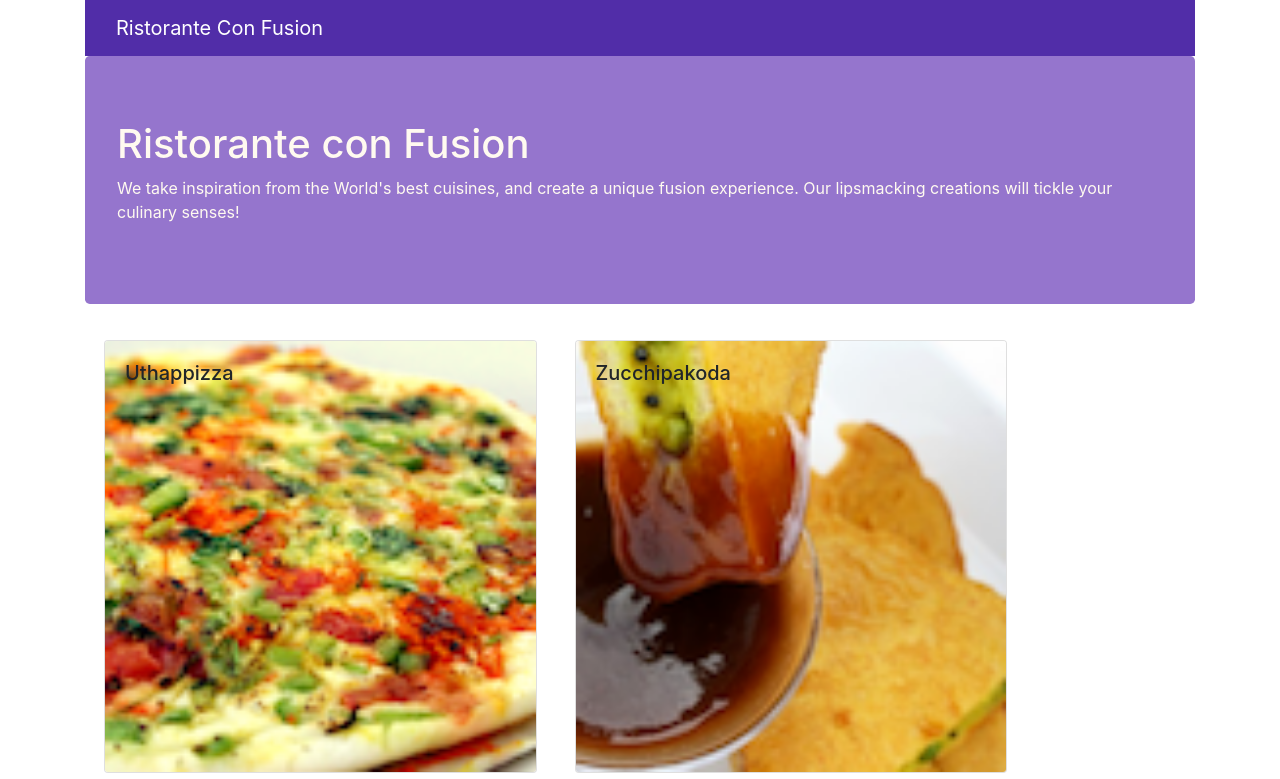
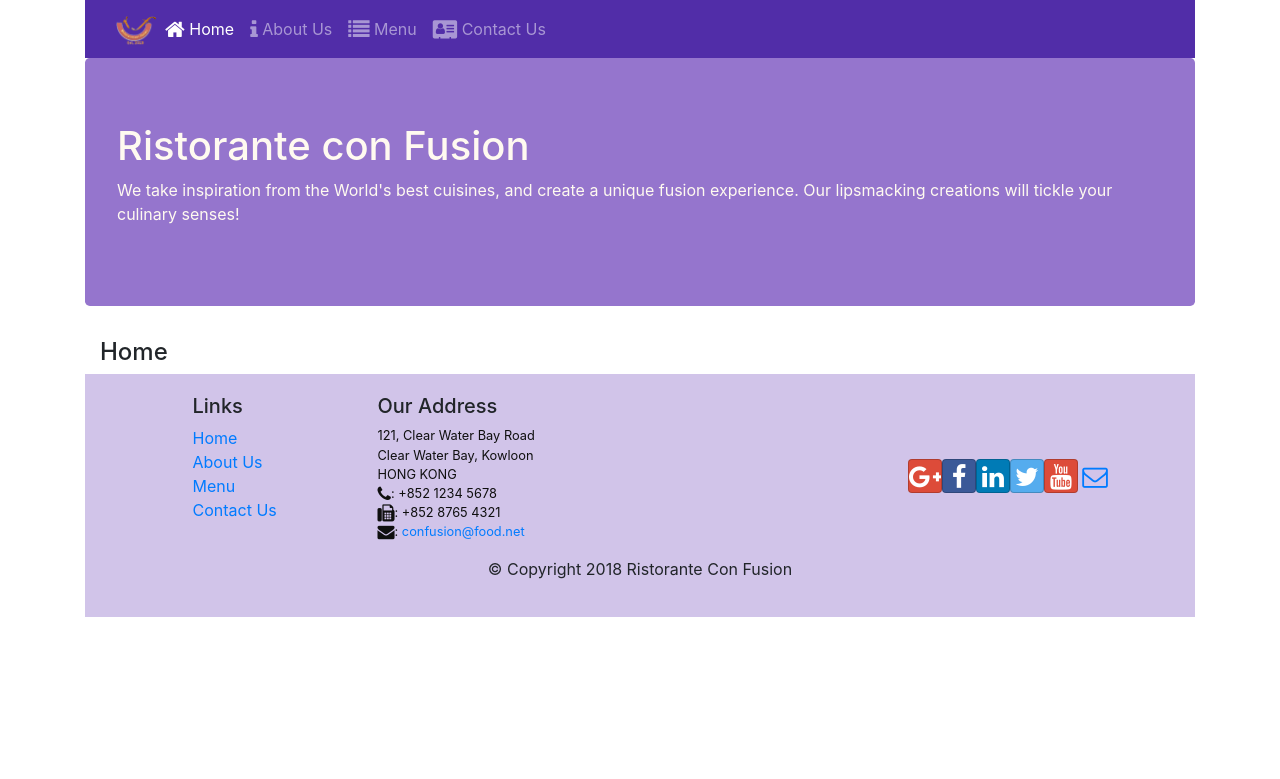
Before and after one commit to CuckooRoachMan/reactCertC2, a React (Create React App) app: page /home in a window 1280 px wide. Shown: the top 779 px of the page. Built offline with nearby package versions, Linux system fonts and the light colour scheme.

Commit message:
React Router

```diff
--- a/package.json
+++ b/package.json
@@ -13,6 +13,7 @@
     "react-bootstrap": "^2.1.1",
     "react-dom": "^17.0.2",
     "react-popper": "0.9.2",
+    "react-router-dom": "4.2.2",
     "react-scripts": "5.0.0",
     "reactstrap": "5.0.0",
     "web-vitals": "^2.1.2"
--- a/src/App.js
+++ b/src/App.js
@@ -1,7 +1,7 @@
 import React, {Component} from 'react';
 import './App.css';
 import Main from './components/MainComponent';
-
+import {BrowserRouter} from 'react-router-dom';
 
 
 
@@ -9,9 +9,12 @@
 
   render(){
     return (
-      <div className="App">
-        <Main/>
-      </div>
+      <BrowserRouter>
+        <div className="App">
+          <Main/>
+        </div>
+      </BrowserRouter>
+
     );
   }
 }
--- a/src/components/FooterComponent.js
+++ b/src/components/FooterComponent.js
@@ -1,5 +1,5 @@
 import React from 'react';
-
+import {Link} from 'react-router-dom';
 function Footer(props){
   return(
     <div className="footer">
@@ -8,10 +8,10 @@
               <div className="col-4 offset-1 col-sm-2">
                   <h5>Links</h5>
                   <ul className="list-unstyled">
-                      <li><a href="#">Home</a></li>
-                      <li><a href="#">About</a></li>
-                      <li><a href="#">Menu</a></li>
-                      <li><a href="contactus.html">Contact</a></li>
+                      <li><Link to="/home">Home</Link></li>
+                      <li><Link to="aboutus">About Us</Link></li>
+                      <li><Link to="/menu">Menu</Link></li>
+                      <li><Link to="contactus">Contact Us</Link></li>
                   </ul>
               </div>
               <div className="col-7 col-sm-5">
--- a/src/components/HeaderComponent.js
+++ b/src/components/HeaderComponent.js
@@ -1,13 +1,56 @@
 import React, {Component} from 'react';
-import {Navbar, NavbarBrand, Jumbotron} from 'reactstrap';
+import {Navbar, NavbarBrand, Nav, NavbarToggler,Collapse,NavItem, Jumbotron} from 'reactstrap';
+import {NavLink} from 'react-router-dom';
+class Header extends Component{
+  constructor(props){
+    super(props);
+    this.state={
+      isNavOpen: false
+    };
+    this.toggleNav= this.toggleNav.bind(this);
+  }
 
-class Header extends Component{
+  toggleNav(){
+    this.setState(
+      {
+        isNavOpen: !this.state.isNavOpen
+      }
+    );
+  }
   render(){
     return(
       <>
-      <Navbar dark>
+      <Navbar dark expand="md">
         <div className="container">
-          <NavbarBrand href="/">Ristorante Con Fusion</NavbarBrand>
+          <NavbarToggler onClick={this.toggleNav}/>
+          <NavbarBrand className="mr-auto" href="/">
+            <img src="assets/images/logo.png" height="30" width="41"
+              alt="Ristorante Con Fusion" />
+          </NavbarBrand>
+          <Collapse isOpen={this.state.isNavOpen} navbar>
+            <Nav navbar>
+              <NavItem>
+                <NavLink className="nav-link" to="/home">
+                  <span className="fa fa-home fa-lg"></span> Home
+                </NavLink>
+              </NavItem>
+              <NavItem>
+                <NavLink className="nav-link" to="/aboutus">
+                  <span className="fa fa-info fa-lg"></span> About Us
+                </NavLink>
+              </NavItem>
+              <NavItem>
+                <NavLink className="nav-link" to="/menu">
+                  <span className="fa fa-list fa-lg"></span> Menu
+                </NavLink>
+              </NavItem>
+              <NavItem>
+                <NavLink className="nav-link" to="/contactus">
+                  <span className="fa fa-address-card fa-lg"></span> Contact Us
+                </NavLink>
+              </NavItem>
+            </Nav>
+            </Collapse>
         </div>
       </Navbar>
       <Jumbotron>
--- /dev/null
+++ b/src/components/HomeComponent.js
@@ -0,0 +1,13 @@
+import Reac from 'react';
+
+
+
+function Home(props){
+  return(
+    <div className="container">
+      <h4>Home</h4>
+    </div>
+  );
+}
+
+export default Home;
--- a/src/components/MainComponent.js
+++ b/src/components/MainComponent.js
@@ -5,31 +5,34 @@
 import {DISHES} from '../shared/dishes';
 import Header from './HeaderComponent';
 import Footer from './FooterComponent';
-
+import Home from './HomeComponent';
+import  {Switch, Route, Redirect} from 'react-router-dom';
 
 class Main extends Component {
   constructor(props){
     super(props);
     this.state = {
       dishes: DISHES,
-      selectedDish: null
+
     };
-  }
-
-  onDishSelect(dishId){
-    this.setState({selectedDish: dishId});
   }
 
 
   render(){
+    const HomePage= () => {
+      return(
+        <Home/>
+      );
+    }
     return (
       <div className="container">
         <Header/>
-        <Menu dishes={this.state.dishes}
-        onClick={(dishId)=>this.onDishSelect(dishId)}
-        />
-      <DishDetail dish={this.state.dishes.filter((dish) => dish.id === this.state.selectedDish)[0]} />
-      <Footer/>
+          <switch>
+            <Route path="/home" component={HomePage}/>
+            <Route exact path="/menu" component={ ()=> <Menu dishes={this.state.dishes} />} />
+            <Redirect to="/home"/>
+          </switch>
+        <Footer/>
       </div>
     )
   }
```
Also changed, not shown: 1 other file (tests, documents, lock files or other folders).
